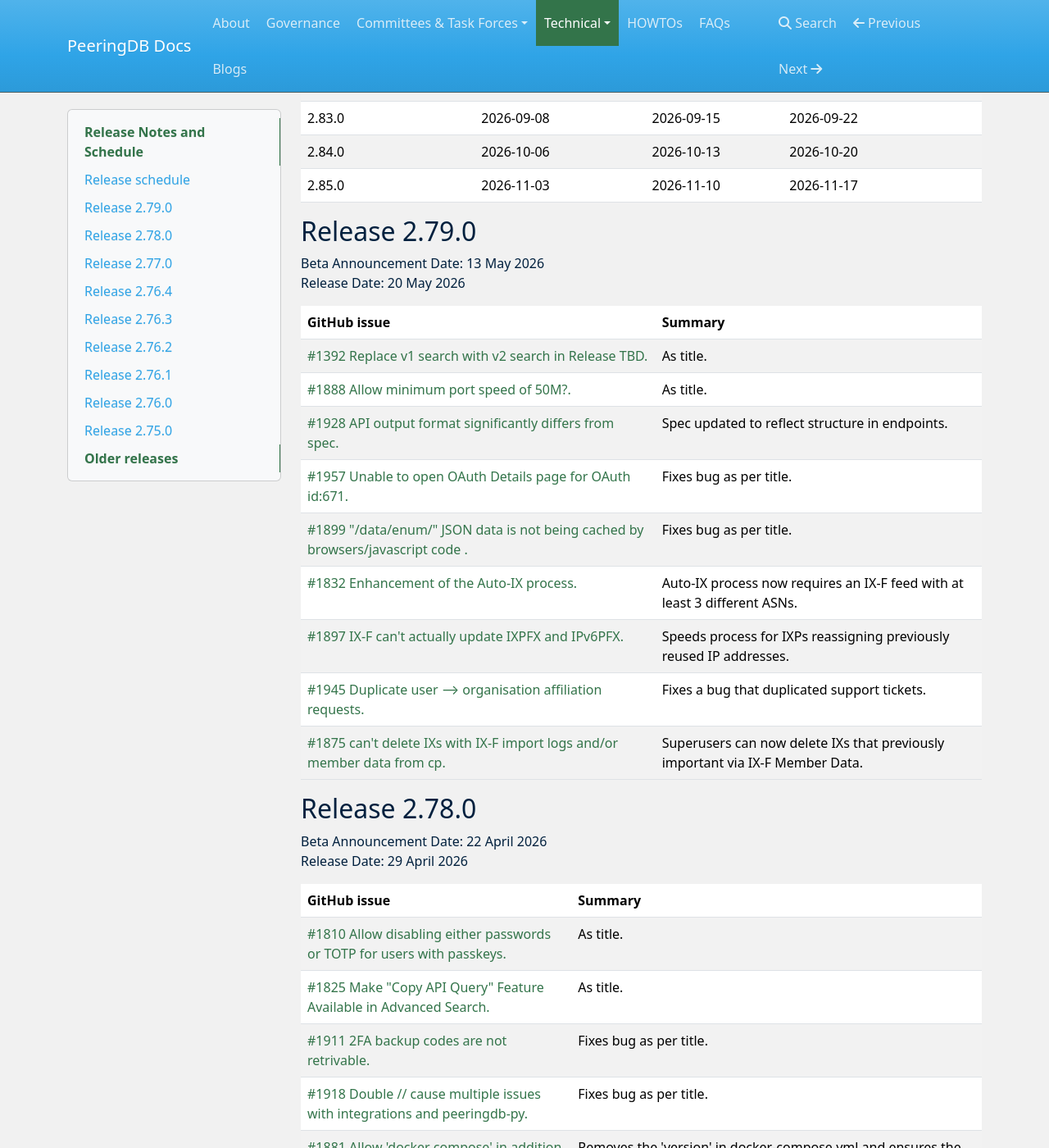
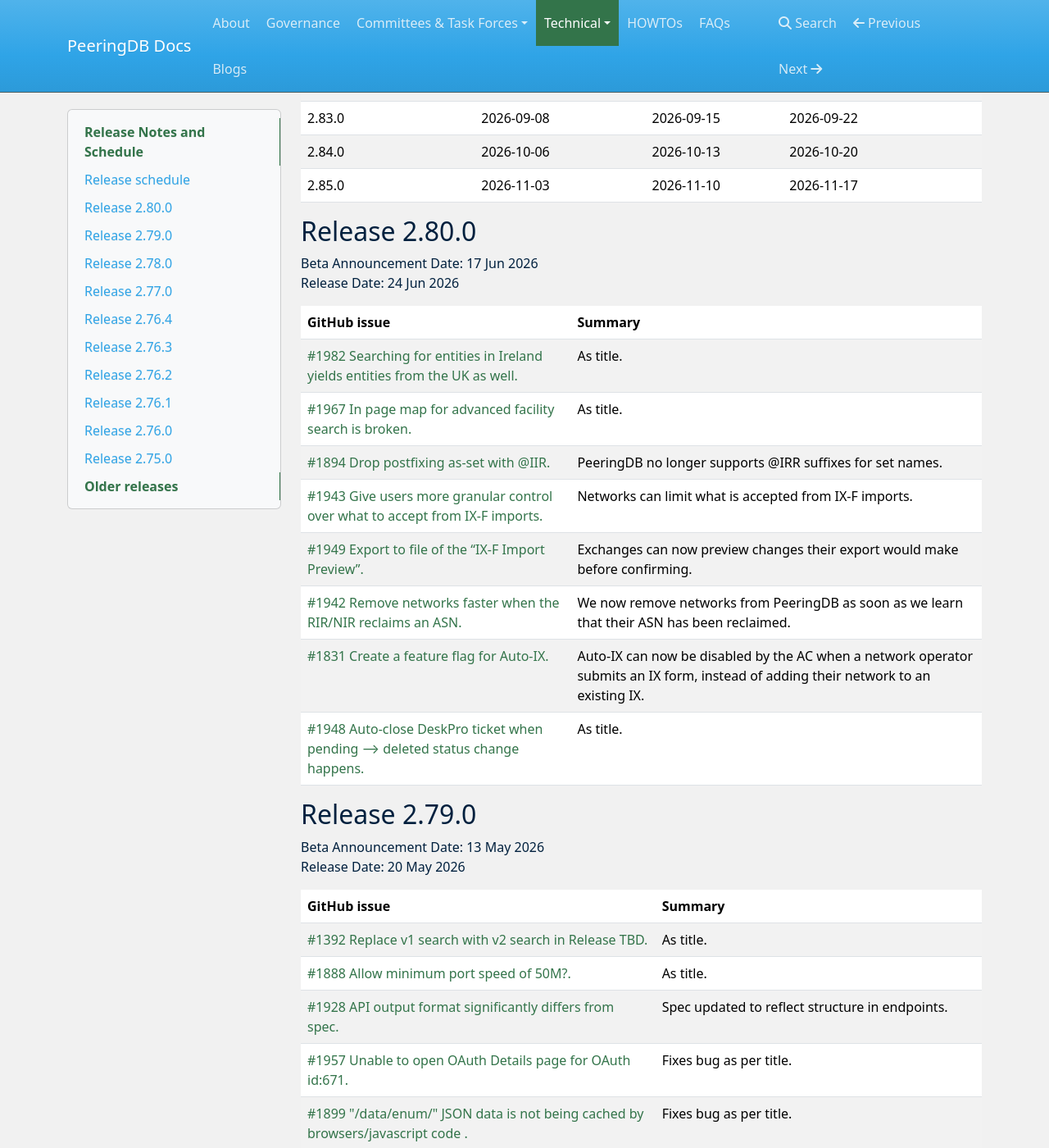
Before and after one commit to peeringdb/docs, an MkDocs documentation site: the page built from docs/release_notes/index.md, in a window 1280 px wide and 1400 px high, scrolled down 574 px. Shown: the whole window at 82% size. Built offline with MkDocs 1.6.1, drawn with Linux system fonts in a browser that asks for light colours; nearby versions of some CDN libraries.

Commit message:
Notes for Release 2.80.0

```diff
--- a/docs/release_notes/index.md
+++ b/docs/release_notes/index.md
@@ -20,6 +20,23 @@
 | 2.83.0 | 2026-09-08 | 2026-09-15 | 2026-09-22 |
 | 2.84.0 | 2026-10-06 | 2026-10-13 | 2026-10-20 |
 | 2.85.0 | 2026-11-03 | 2026-11-10 | 2026-11-17 |
+
+## Release 2.80.0
+
+Beta Announcement Date: 17 Jun 2026
+Release Date: 24 Jun 2026
+
+| **GitHub issue** | **Summary** |
+| ----------------- | ----------- |
+| [#1982 Searching for entities in Ireland yields entities from the UK as well.](https://github.com/peeringdb/peeringdb/issues/1982) | As title.|
+| [#1967 In page map for advanced facility search is broken.](https://github.com/peeringdb/peeringdb/issues/1967) | As title.|
+| [#1894 Drop postfixing as-set with @IIR.](https://github.com/peeringdb/peeringdb/issues/1894) | PeeringDB no longer supports @IRR suffixes for set names.|
+| [#1943 Give users more granular control over what to accept from IX-F imports.](https://github.com/peeringdb/peeringdb/issues/1943) | Networks can limit what is accepted from IX-F imports.|
+| [#1949 Export to file of the “IX-F Import Preview”.](https://github.com/peeringdb/peeringdb/issues/1949) | Exchanges can now preview changes their export would make before confirming.|
+| [#1942 Remove networks faster when the RIR/NIR reclaims an ASN.](https://github.com/peeringdb/peeringdb/issues/1942) | We now remove networks from PeeringDB as soon as we learn that their ASN has been reclaimed.|
+| [#1831 Create a feature flag for Auto-IX.](https://github.com/peeringdb/peeringdb/issues/1831) | Auto-IX can now be disabled by the AC when a network operator submits an IX form, instead of adding their network to an existing IX.|
+| [#1948 Auto-close DeskPro ticket when pending ⟶ deleted status change happens.](https://github.com/peeringdb/peeringdb/issues/1948) | As title.|
+
 
 ## Release 2.79.0
 
```
